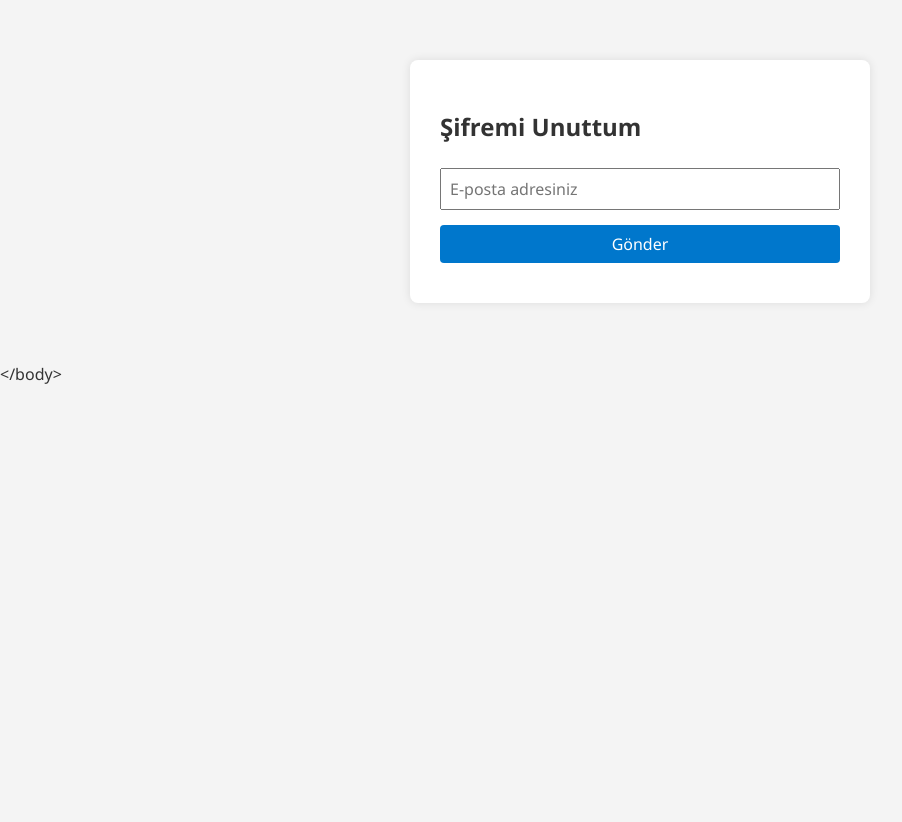
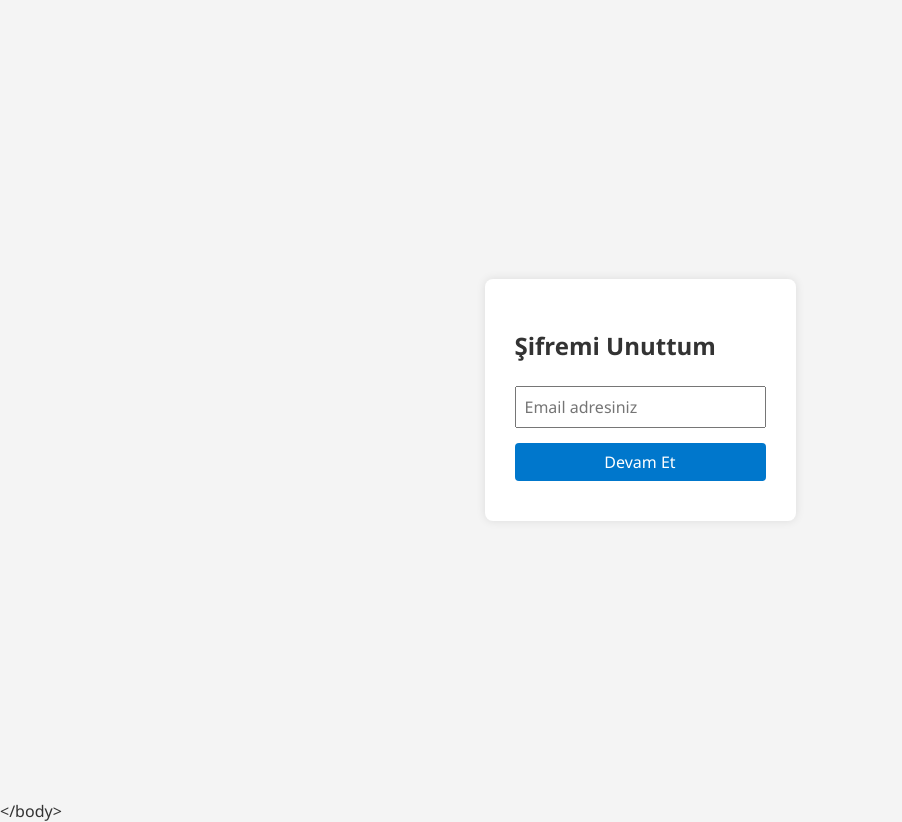
Before and after one commit to Serhan-Yildiz/meski-kanban, a React (Vite) app in the folder client/: page /forgot-password in a window 1280 px wide. Shown: the whole page, without its empty margins (0-902 px from the left). Before the commit the page ends 800 px from the top, so only its background shows below. Built offline with nearby package versions, Linux system fonts and the light colour scheme; no server answers.

Commit message:
forgot password functionality added

```diff
--- a/client/src/pages/ForgotPasswordPage.jsx
+++ b/client/src/pages/ForgotPasswordPage.jsx
@@ -1,42 +1,98 @@
 import { useState } from "react";
-import axios from "../api/axios";
+import axios from "../api/axios.js";
 
 export default function ForgotPasswordPage() {
   const [email, setEmail] = useState("");
-  const [success, setSuccess] = useState(false);
+  const [step, setStep] = useState(1);
+  const [question, setQuestion] = useState("");
+  const [answer, setAnswer] = useState("");
+  const [newPassword, setNewPassword] = useState("");
 
-  const handleSubmit = async () => {
-    if (!email) {
-      alert("Lütfen e-posta adresinizi girin.");
-      return;
+  const [status, setStatus] = useState("");
+
+  const handleEmailSubmit = async (e) => {
+    e.preventDefault();
+    try {
+      const res = await axios.post("/auth/reset-step1", { email });
+      setQuestion(res.data.question);
+      setStep(2);
+      setStatus("");
+    } catch (err) {
+      console.error("Kullanıcı bulunamadı", err);
+      setStatus("Kullanıcı bulunamadı");
     }
+  };
 
+  const handleResetSubmit = async (e) => {
+    e.preventDefault();
     try {
-      await axios.post("/auth/forgot-password", { email });
-      setSuccess(true);
+      await axios.post("/auth/reset-password", {
+        email,
+        answer,
+        newPassword,
+      });
+      setStatus("✅ Şifre başarıyla sıfırlandı");
+      setStep(1);
+      setEmail("");
+      setAnswer("");
+      setNewPassword("");
     } catch (err) {
-      console.error("Şifre sıfırlama isteği başarısız:", err);
-      alert("İşlem başarısız. E-posta sistemimiz çalışmıyor olabilir.");
+      if (err.response?.status === 403) {
+        setStatus("❌ Güvenlik cevabı yanlış");
+      } else {
+        setStatus("Bir hata oluştu");
+      }
     }
   };
 
   return (
-    <div className="auth-form">
+    <div className="centered-page">
+      <form
+        className="auth-form"
+        onSubmit={step === 1 ? handleEmailSubmit : handleResetSubmit}
+      >
         <h2>Şifremi Unuttum</h2>
 
-      {success ? (
-        <p>E-posta adresinize bir şifre sıfırlama bağlantısı gönderildi.</p>
-      ) : (
+        {step === 1 && (
           <>
             <input
               type="email"
-            placeholder="E-posta adresiniz"
+              placeholder="Email adresiniz"
               value={email}
               onChange={(e) => setEmail(e.target.value)}
+              required
             />
-          <button onClick={handleSubmit}>Gönder</button>
+            <button type="submit">Devam Et</button>
           </>
         )}
+
+        {step === 2 && (
+          <>
+            <p>
+              <strong>Güvenlik Sorusu:</strong>
+              <br />
+              {question}
+            </p>
+            <input
+              type="text"
+              placeholder="Cevabınız"
+              value={answer}
+              onChange={(e) => setAnswer(e.target.value)}
+              required
+            />
+            <input
+              type="password"
+              placeholder="Yeni şifre"
+              value={newPassword}
+              onChange={(e) => setNewPassword(e.target.value)}
+              required
+            />
+            <button type="submit">Şifreyi Sıfırla</button>
+          </>
+        )}
+
+        {status && <p style={{ marginTop: "10px" }}>{status}</p>}
+      </form>
     </div>
   );
 }
--- a/client/src/pages/RegisterPage.jsx
+++ b/client/src/pages/RegisterPage.jsx
@@ -8,6 +8,8 @@ export default function RegisterPage() {
   const [password, setPassword] = useState("");
   const [confirmPassword, setConfirmPassword] = useState("");
   const [showPassword, setShowPassword] = useState(false);
+  const [securityQuestion, setSecurityQuestion] = useState("");
+  const [securityAnswer, setSecurityAnswer] = useState("");
   const navigate = useNavigate();
 
   const register = async () => {
@@ -21,11 +23,18 @@ export default function RegisterPage() {
       return;
     }
 
+    if (!securityQuestion || !securityAnswer) {
+      alert("Lütfen güvenlik sorusu ve cevabını doldurun.");
+      return;
+    }
+
     try {
       await axios.post("/auth/register", {
         email,
         password,
         name,
+        security_question: securityQuestion,
+        security_answer: securityAnswer,
       });
       alert("Kayıt başarılı! Giriş yapabilirsiniz.");
       navigate("/login");
@@ -80,6 +89,28 @@ export default function RegisterPage() {
         Şifreniz en az 6 karakter uzunluğunda olmalıdır.
       </p>
 
+      <label>Güvenlik Sorusu</label>
+      <select
+        value={securityQuestion}
+        onChange={(e) => setSecurityQuestion(e.target.value)}
+      >
+        <option value="">Bir soru seçin</option>
+        <option value="İlk evcil hayvanının adı?">
+          İlk evcil hayvanının adı?
+        </option>
+        <option value="Doğduğun şehir?">Doğduğun şehir?</option>
+        <option value="En sevdiğin öğretmen kimdi?">
+          En sevdiğin öğretmen kimdi?
+        </option>
+      </select>
+
+      <input
+        type="text"
+        placeholder="Cevabınız"
+        value={securityAnswer}
+        onChange={(e) => setSecurityAnswer(e.target.value)}
+      />
+
       <button onClick={register}>Kayıt Ol</button>
 
       <a
```
Also changed, not shown: 2 other files (tests, documents, lock files or other folders). Lines whose indentation alone changed are shown as unchanged.
